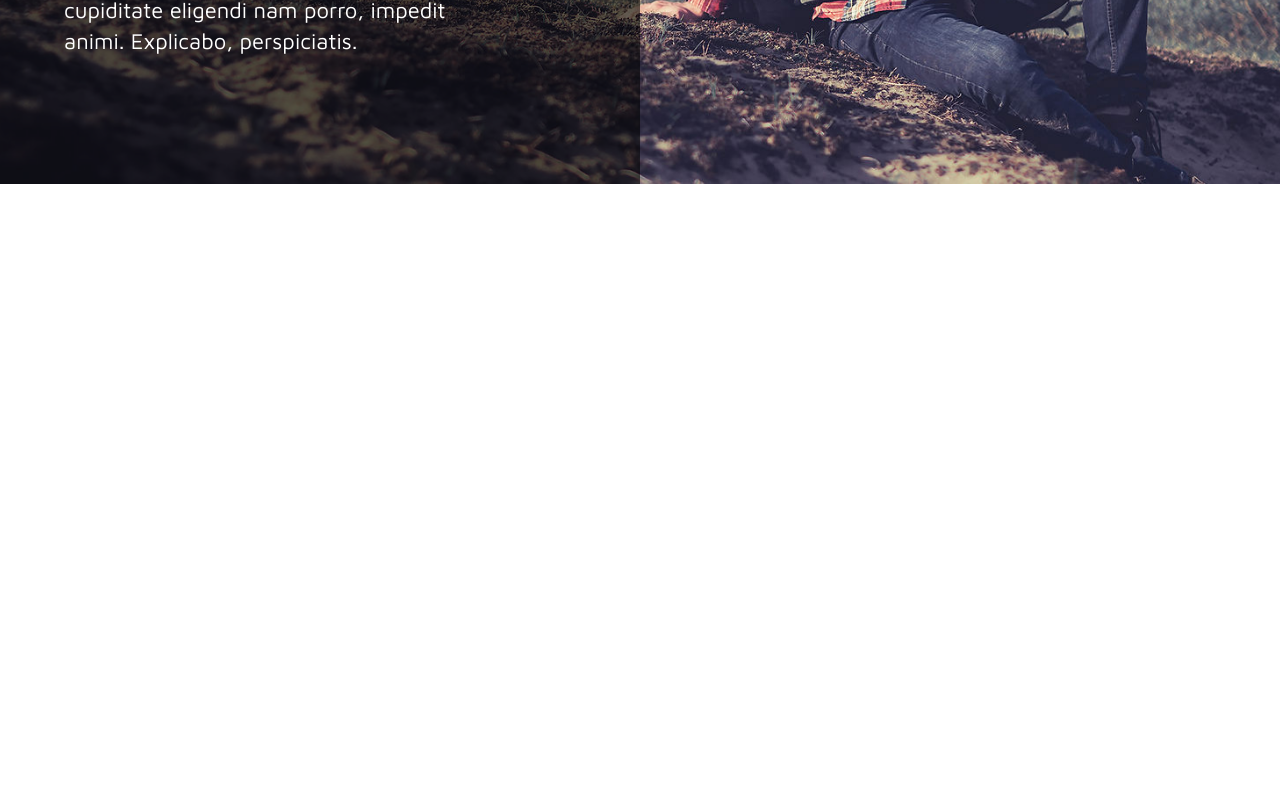
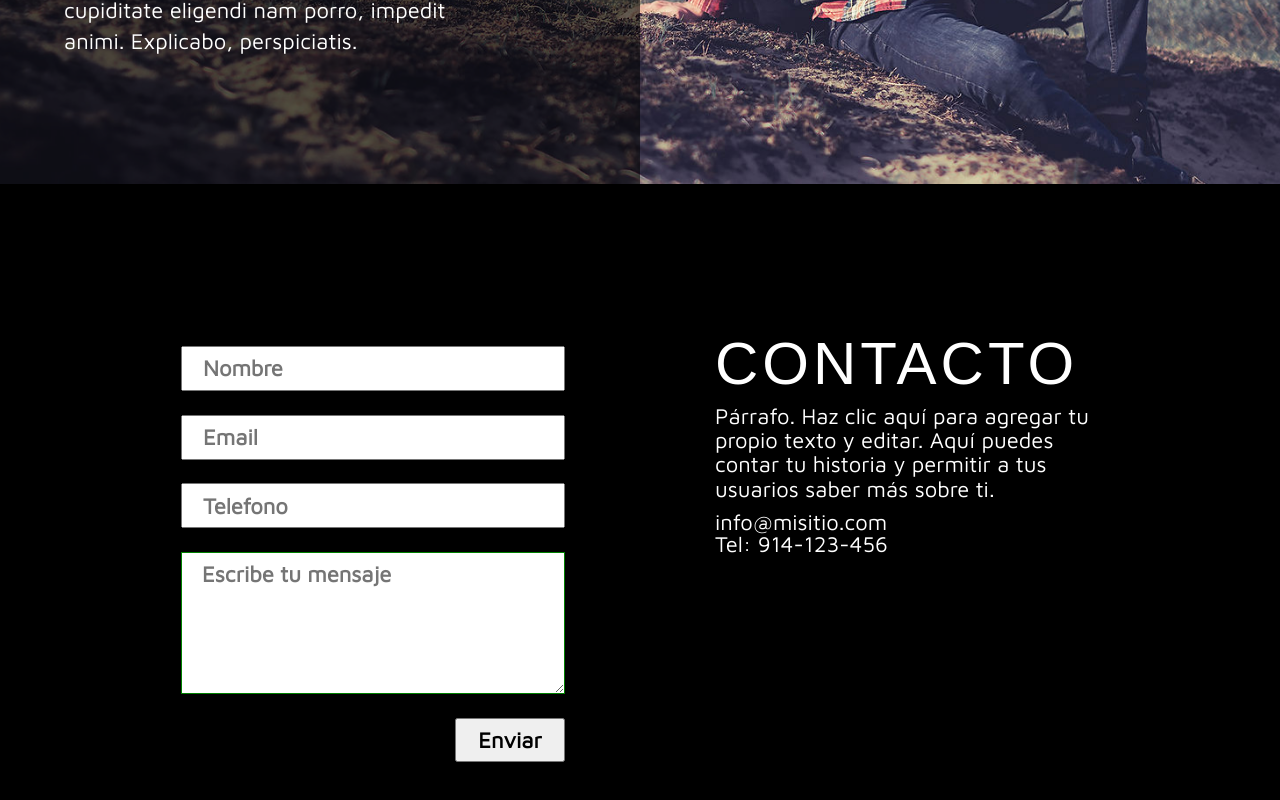
Before and after one commit to alvarezjp/nortePolo, a React (Vite) app: page / in a window 1280 px wide. Shown: the part 2936-3736 px from the top of the page. Before the commit the page ends 3120 px from the top, so only its background shows below. Built offline with nearby package versions, Linux system fonts and the light colour scheme; a web font is replaced by a local one.

Commit message:
se agrega la parte de contacto

```diff
--- a/src/App.jsx
+++ b/src/App.jsx
@@ -6,6 +6,7 @@ import NewComers from "./Components/NewComers";
 import ImgMenu from "./Components/ImgMenu";
 import Oferta from "./Components/Oferta/Oferta";
 import About from "./Components/About";
+import Contact from "./Components/Contact";
 
 function App() {
   return (
@@ -16,6 +17,7 @@ function App() {
         <ImgMenu/>
         <Oferta/>
         <About/>
+        <Contact/>
     </>
   );
 }
--- /dev/null
+++ b/src/Components/Contact/index.jsx
@@ -0,0 +1,95 @@
+import React from "react";
+import styled from "styled-components";
+import { StyledContact, FormContact, BoxTitleContact } from "./styled";
+import { SubTitle, TextParagraph, Title } from "../UI/index";
+import { fontFira, fontMavenPro } from "../UI/variables";
+
+const TitleContact = styled(Title)`
+  font-size: 60px;
+  margin-bottom: 10px;
+
+`;
+const TextContact = styled(TextParagraph)`
+  font-size: 22px;
+  margin-bottom: 10px;
+`;
+
+const Styleinput = styled.input`
+  font-family: ${fontMavenPro};
+  font-size: 22px;
+  font-weight: 600;
+  padding: 20px;
+  width: 30vw;
+  height: 45px;
+  box-sizing: border-box;
+  &:hover {
+    border: 4px solid gray;
+  }
+`;
+
+const StyleTextArea = styled.textarea`
+  font-family: ${fontMavenPro};
+  font-size: 22px;
+  font-weight: 600;
+  padding-left: 20px;
+  padding-top: 8px;
+  width: 30vw;
+  height: auto;
+  border: 1px solid green;
+  box-sizing: border-box;
+  &:hover {
+    border: 4px solid gray;
+  }
+`;
+
+const StyledButton = styled.button`
+  width: 5em;
+  height: 2em;
+  font-family: ${fontMavenPro};
+  font-size: 22px;
+  font-weight: 600;
+`;
+
+const Campo = (props) => {
+  return (
+    <>
+      <Styleinput type={props.tipo} placeholder={props.etiqueta} required />
+    </>
+  );
+};
+
+const Form = () => {
+  return (
+    <>
+      <Campo etiqueta="Nombre" tipo="text" />
+      <Campo etiqueta="Email" tipo="email" />
+      <Campo etiqueta="Telefono" />
+      <StyleTextArea rows="5" cols="2" placeholder="Escribe tu mensaje" />
+      <StyledButton>Enviar</StyledButton>
+    </>
+  );
+};
+
+const Contact = () => {
+  return (
+    <StyledContact>
+      <FormContact>
+        <Form />
+      </FormContact>
+      <BoxTitleContact>
+        <TitleContact>CONTACTO</TitleContact>
+        <TextContact style={{lineHeight:1.1 }}>
+          Párrafo. Haz clic aquí para agregar tu propio texto y editar. Aquí
+          puedes contar tu historia y permitir a tus usuarios saber más sobre
+          ti.
+        </TextContact>
+        <div>
+          <TextContact style={{marginBottom:"0px"}}>info@misitio.com</TextContact>
+          <TextContact>Tel: 914-123-456</TextContact>
+        </div>
+      </BoxTitleContact>
+    </StyledContact>
+  );
+};
+
+export default Contact;
--- /dev/null
+++ b/src/Components/Contact/styled.js
@@ -0,0 +1,30 @@
+import styled from "styled-components";
+import { colorBlack } from "../UI/variables";
+
+export const StyledContact = styled.section`
+  height: 80vh;
+  width: auto;
+  background-color: ${colorBlack};
+  box-sizing: border-box;
+  display: flex;
+  justify-content: center;
+  align-items: center;
+  padding-top:100px;
+`;
+
+export const FormContact = styled.form`
+  height: 55vh;
+  width: 30vw;
+  /* border: 1px solid red; */
+  display: flex;
+  flex-direction: column;
+  justify-content: space-around;
+  align-items: end;
+`;
+export const BoxTitleContact = styled.article`
+  // cambiar a article y especificar los parametros necesarios
+  height: 55vh;
+  width: 30vw;
+  margin-left: 150px;
+
+`;
--- a/src/Components/UI/variables.js
+++ b/src/Components/UI/variables.js
@@ -1,6 +1,7 @@
 export const colorLogo1 = "#A29C9C";
 export const colorLogo2 = "#EEE6E6";
 export const colorWhite = "#FFFFFF";
+export const colorBlack = "#000000"
 export const fontFira = "'Fira Sans Extra Condensed', sans-serif";
 export const fontPlay = "'Playfair Display', serif";
 export const fontMavenPro = "'Maven Pro', sans-serif";
```
